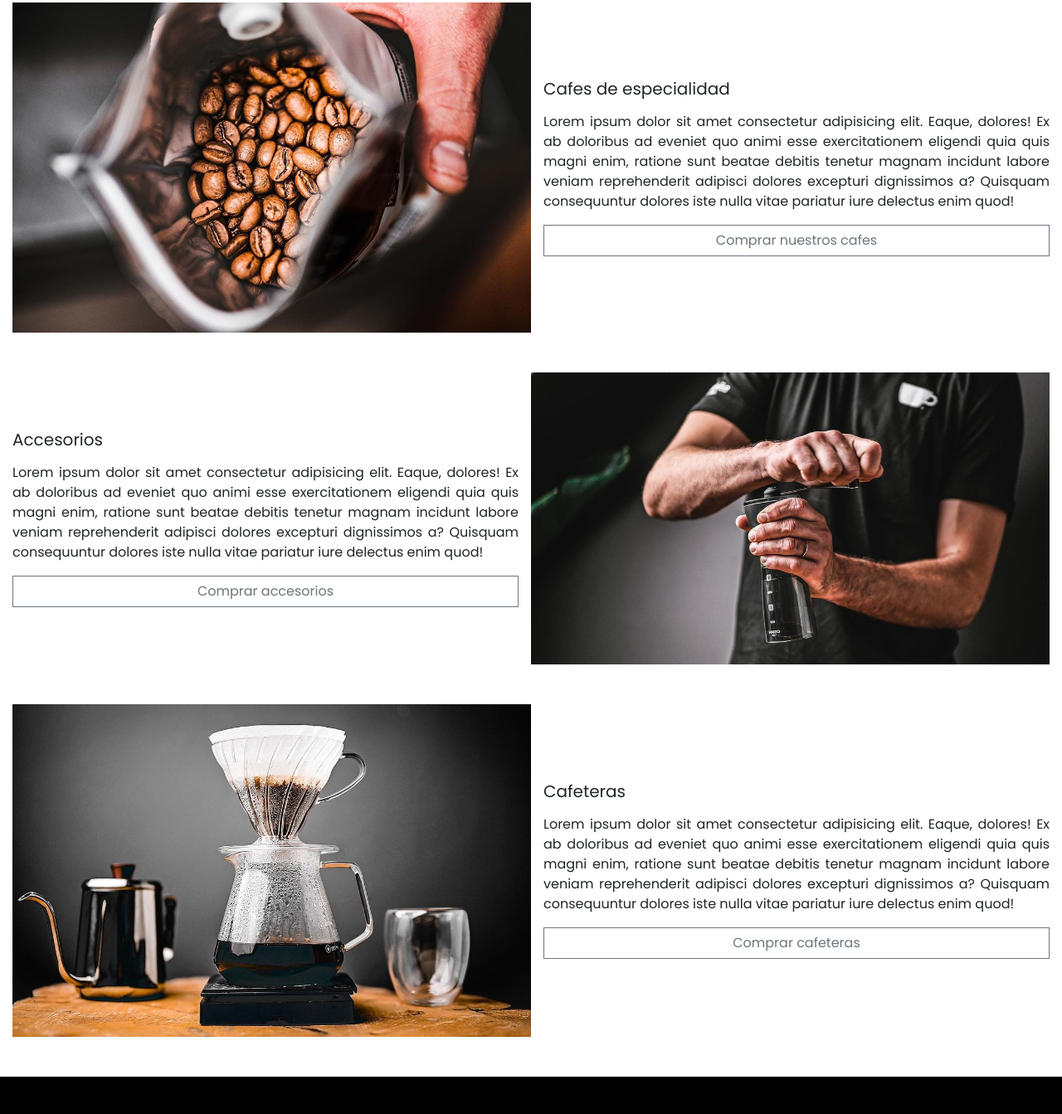
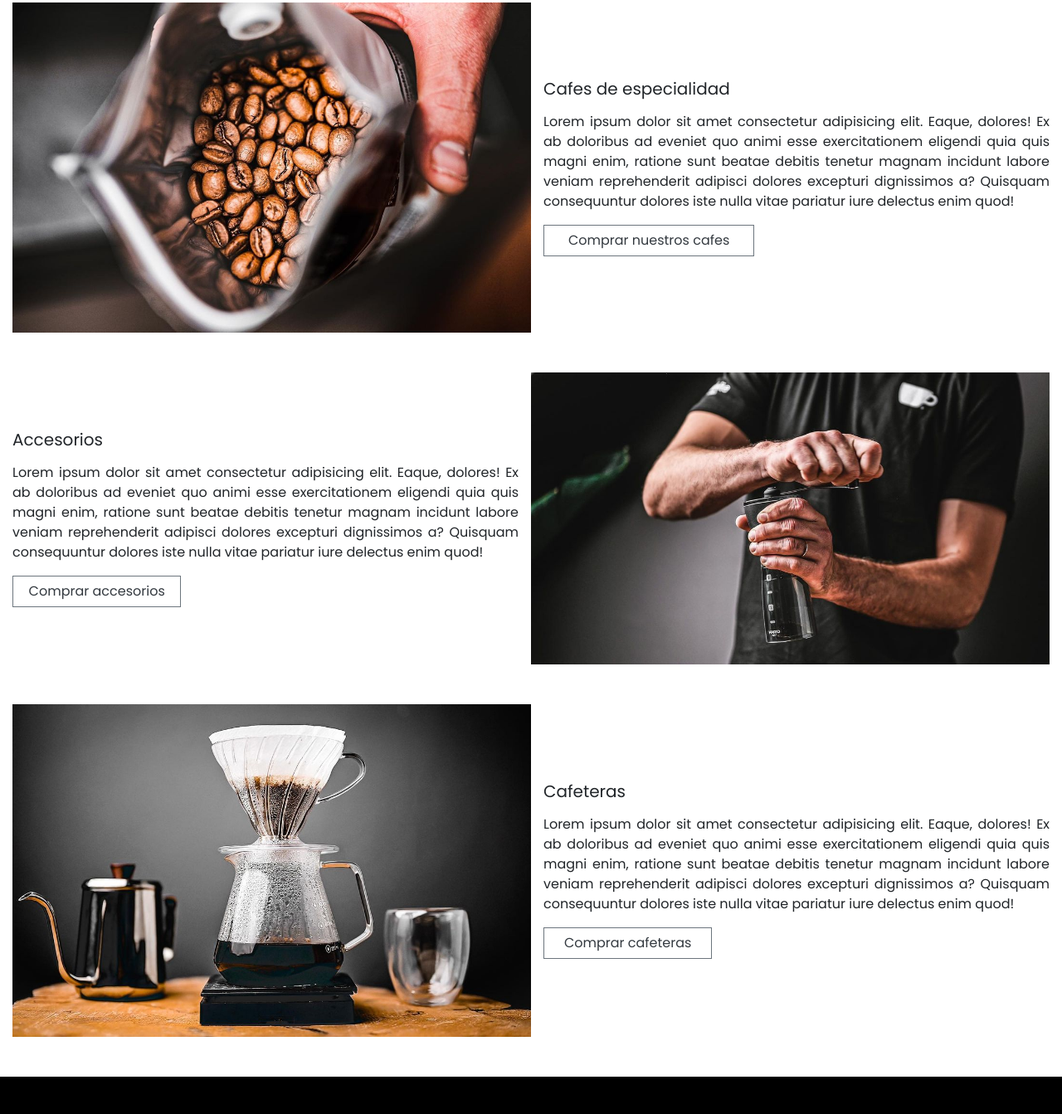
Before and after one commit to lugolord/flatnwhite, a plain HTML site: page index.html in a window 1280 px wide. Shown: the part 818-2161 px from the top of the page at 83% size. Drawn offline with nearby package versions, Linux system fonts and the light colour scheme.

Commit message:
actualizacion

```diff
--- a/index.html
+++ b/index.html
@@ -81,7 +81,7 @@
         <div class="col-12 col-md-6 mt-md-5 order-md-2 align-self-xl-center">
           <h1 class="mt-3 mt-md-0" style="font-size: 1.25rem">Cafes de especialidad</h1>
           <p class="text-justify mt-3">Lorem ipsum dolor sit amet consectetur adipisicing elit. Eaque, dolores! Ex ab doloribus ad eveniet quo animi esse exercitationem eligendi quia quis magni enim, ratione sunt beatae debitis tenetur magnam incidunt labore veniam reprehenderit adipisci dolores excepturi dignissimos a? Quisquam consequuntur dolores iste nulla vitae pariatur iure delectus enim quod!</p>
-          <button type="button" class="btn btn-outline-secondary rounded-0 col-12">Comprar nuestros cafes</button>
+          <button type="button" class="btn btn-outline-secondary rounded-0 col-12 col-xl-5"><a href="pages/shop.html" class="text-decoration-none text-dark">Comprar nuestros cafes</a></button>
         </div>
 
         <!-- SECCION ACCESORIOS -->
@@ -90,7 +90,7 @@
         <div class="col-12 col-md-6 mt-md-5 order-md-3 align-self-xl-center">
           <h1 class="mt-3 mt-md-0" style="font-size: 1.25rem">Accesorios</h1>
           <p class="text-justify mt-3">Lorem ipsum dolor sit amet consectetur adipisicing elit. Eaque, dolores! Ex ab doloribus ad eveniet quo animi esse exercitationem eligendi quia quis magni enim, ratione sunt beatae debitis tenetur magnam incidunt labore veniam reprehenderit adipisci dolores excepturi dignissimos a? Quisquam consequuntur dolores iste nulla vitae pariatur iure delectus enim quod!</p>
-          <button type="button" class="btn btn-outline-secondary rounded-0 col-12">Comprar accesorios</button>
+          <button type="button" class="btn btn-outline-secondary rounded-0 col-12 col-xl-4"><a href="pages/shop.html" class="text-decoration-none text-dark">Comprar accesorios</a></button>
         </div>
 
         <!-- SECCION CAFETERAS -->
@@ -99,7 +99,7 @@
         <div class="col-12 col-md-6 mt-md-5 order-md-6 align-self-xl-center">
           <h1 class="mt-3 mt-md-0" style="font-size: 1.25rem">Cafeteras</h1>
           <p class="text-justify mt-3">Lorem ipsum dolor sit amet consectetur adipisicing elit. Eaque, dolores! Ex ab doloribus ad eveniet quo animi esse exercitationem eligendi quia quis magni enim, ratione sunt beatae debitis tenetur magnam incidunt labore veniam reprehenderit adipisci dolores excepturi dignissimos a? Quisquam consequuntur dolores iste nulla vitae pariatur iure delectus enim quod!</p>
-          <button type="submit" class="btn btn-outline-secondary rounded-0 col-12">Comprar cafeteras</button>
+          <button type="submit" class="btn btn-outline-secondary rounded-0 col-12 col-xl-4"><a href="pages/shop.html" class="text-decoration-none text-dark">Comprar cafeteras</a></button>
         </div>
 
       </main>
```
